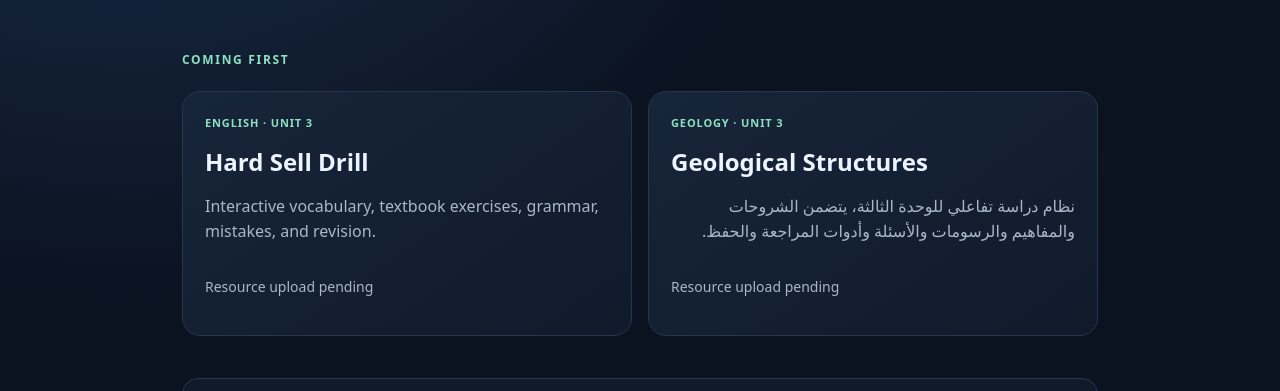
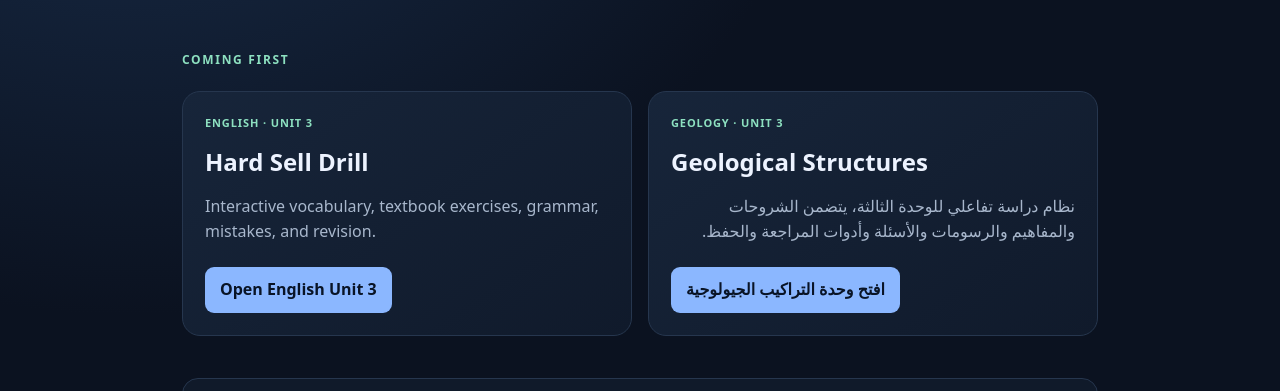
Before and after one commit to 0xqS3C/tawjihi-together, a plain HTML site: page index.html in a window 1280 px wide. Shown: the part 329-720 px from the top of the page. Drawn offline with Linux system fonts and the light colour scheme.

Commit message:
Link published study resources

```diff
--- a/index.html
+++ b/index.html
@@ -32,13 +32,13 @@ section.about{margin-top:42px;padding:22px;border:1px solid var(--line);border-r
       <div class="tag">English · Unit 3</div>
       <h2>Hard Sell Drill</h2>
       <p class="desc">Interactive vocabulary, textbook exercises, grammar, mistakes, and revision.</p>
-      <p class="small">Resource upload pending</p>
+      <a class="button" href="subjects/english/unit-03/">Open English Unit 3</a>
     </article>
     <article class="card">
       <div class="tag">Geology · Unit 3</div>
       <h2>Geological Structures</h2>
       <p class="desc" dir="rtl">نظام دراسة تفاعلي للوحدة الثالثة، يتضمن الشروحات والمفاهيم والرسومات والأسئلة وأدوات المراجعة والحفظ.</p>
-      <p class="small">Resource upload pending</p>
+      <a class="button" href="subjects/geology/unit-03/">افتح وحدة التراكيب الجيولوجية</a>
     </article>
   </div>
   <section class="about">
```
